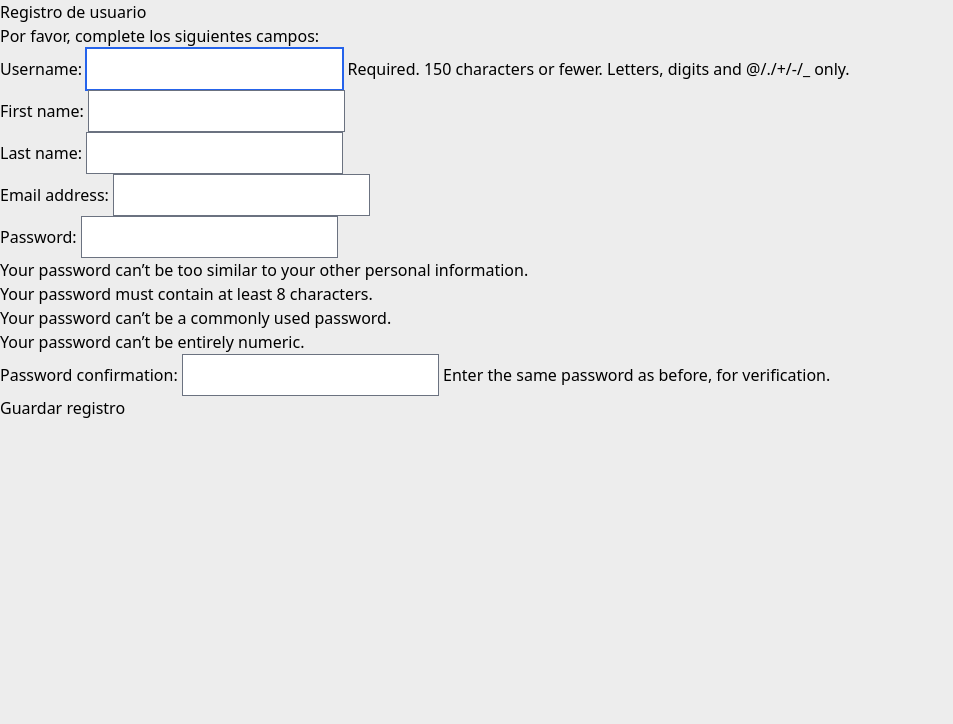
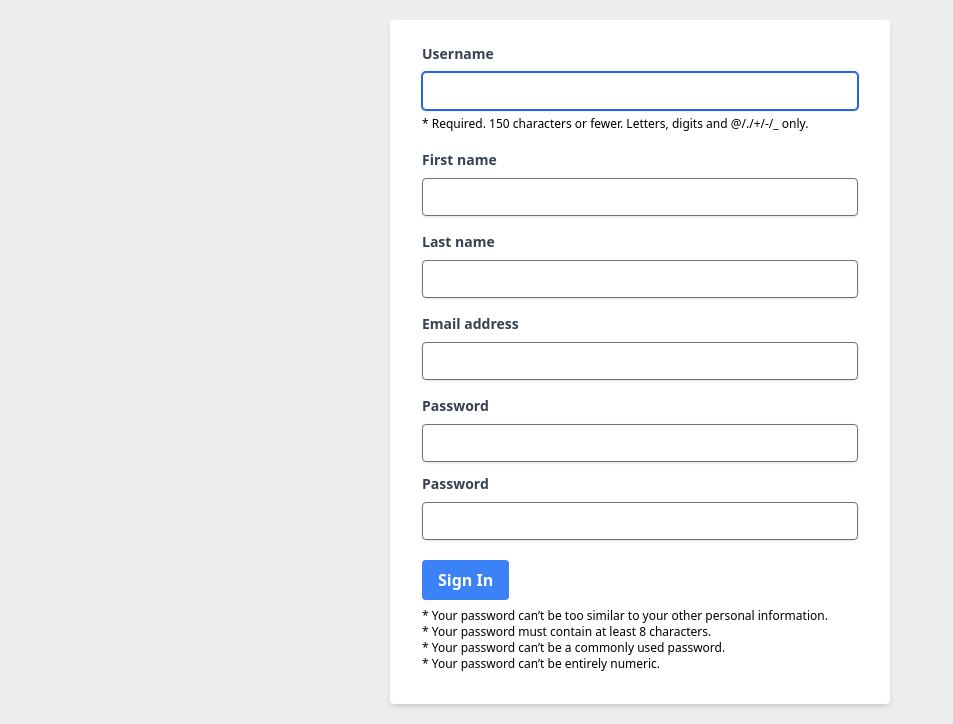
Before and after one commit to kuronosu/malitracker, a Django app: page /accounts/signup/ in a window 1280 px wide. Shown: the part 76-800 px from the top of the page, without its empty margins (0-953 px from the left). Run offline with Django 4.2, Linux system fonts and the light colour scheme; some libraries are stand-ins or nearby versions.

Commit message:
Login y registro interfaz añadida

```diff
--- a/accounts/templates/accounts/signup.html
+++ b/accounts/templates/accounts/signup.html
@@ -1,11 +1,71 @@
 {% extends "base.html" %} {% block content %}
-<div>
-  <h1>Registro de usuario</h1>
-  <p>Por favor, complete los siguientes campos:</p>
 
-  <form method="post">
-    {% csrf_token %} {{ form.as_p }}
-    <input type="submit" value="Guardar registro" />
-  </form>
-</div>
+  <div class="flex justify-center mt-5" >
+    <div class="w-2/6 min-w-[500px] ">
+      <form method="post" class="bg-white shadow-md rounded px-8 pt-6 pb-8 mb-4 ">
+        {% csrf_token %}
+        <div class="mb-4">
+          <label class="block text-gray-700 text-sm font-bold mb-2" for="id_username">
+            Username
+          </label>
+          <input value="{% if form.username.value %}{{ form.username.value }}{% endif %}" type="text" name="username" maxlength="150" autofocus="" required="" id="id_username" class="shadow appearance-none border rounded w-full py-2 px-3 text-gray-700 leading-tight focus:outline-none focus:shadow-outline" >
+          <span class="helptext text-xs"> * Required. 150 characters or fewer. Letters, digits and @/./+/-/_ only.</span>
+          <p class="text-red-500 text-xs italic">{% for error in form.username.errors %}{{error}}<br>{% endfor %}</p>
+        </div>
+        <div class="mb-4">
+          <label class="block text-gray-700 text-sm font-bold mb-2" for="id_first_name">
+            First name
+          </label>
+          <input value="{% if form.first_name.value %}{{ form.first_name.value }}{% endif %}" type="text" name="first_name" maxlength="150" id="id_first_name" class="shadow appearance-none border rounded w-full py-2 px-3 text-gray-700 leading-tight focus:outline-none focus:shadow-outline" >
+          <p class="text-red-500 text-xs italic">{% for error in form.first_name.errors %}{{error}}<br>{% endfor %}</p>
+        </div>
+        <div class="mb-4">
+          <label class="block text-gray-700 text-sm font-bold mb-2" for="id_last_name">
+            Last name
+          </label>
+          <input value="{% if form.last_name.value %}{{ form.last_name.value }}{% endif %}" type="text" name="last_name" maxlength="150" id="id_last_name" class="shadow appearance-none border rounded w-full py-2 px-3 text-gray-700 leading-tight focus:outline-none focus:shadow-outline" >
+          <p class="text-red-500 text-xs italic">{% for error in form.last_name.errors %}{{error}}<br>{% endfor %}</p>
+        </div>
+        <div class="mb-4">
+          <label class="block text-gray-700 text-sm font-bold mb-2" for="id_email">
+            Email address
+          </label>
+          <input value="{% if form.email.value %}{{ form.email.value }}{% endif %}" type="email" name="email" maxlength="254" id="id_email" class="shadow appearance-none border rounded w-full py-2 px-3 text-gray-700 leading-tight focus:outline-none focus:shadow-outline" >
+          <p class="text-red-500 text-xs italic">{% for error in form.email.errors %}{{error}}<br>{% endfor %}</p>
+        </div>
+        <div class="">
+          <label class="block text-gray-700 text-sm font-bold mb-2" for="id_password1">
+            Password
+          </label>
+          <input value="{% if form.password1.value %}{{ form.password1.value }}{% endif %}" type="password" name="password1" autocomplete="new-password" required="" id="id_password1" class="shadow appearance-none border rounded w-full py-2 px-3 text-gray-700 mb-3 leading-tight focus:outline-none focus:shadow-outline" >
+          <p class="text-red-500 text-xs italic">{% for error in form.password1.errors %}{{error}}<br>{% endfor %}</p>
+        </div>
+        <div>
+          <label class="block text-gray-700 text-sm font-bold mb-2" for="id_password2">
+            Password
+          </label>
+          <input value="{% if form.password2.value %}{{ form.password2.value }}{% endif %}" type="password" name="password2" autocomplete="new-password" required="" id="id_password2" class="shadow appearance-none border rounded w-full py-2 px-3 text-gray-700 mb-3 leading-tight focus:outline-none focus:shadow-outline" >
+          <p class="text-red-500 text-xs italic">
+            {% for error in form.password2.errors %}{{error}}<br>{% endfor %}
+          </p>
+        </div>
+        {% for error in form.non_field_errors %}
+          <p class="text-red-500 text-xs italic">{{error}}</p>
+        {% endfor %}
+        <div class="flex items-center justify-between mt-2 ">
+          <button class="bg-blue-500 hover:bg-blue-700 text-white font-bold py-2 px-4 rounded focus:outline-none focus:shadow-outline" type="submit" value="Guardar registro">
+            Sign In
+          </button>
+        </div>
+        <div class="mt-2" >
+          <ul class="text-xs" >
+            <li> * Your password can’t be too similar to your other personal information.</li>
+            <li> * Your password must contain at least 8 characters.</li>
+            <li> * Your password can’t be a commonly used password.</li>
+            <li> * Your password can’t be entirely numeric.</li>
+          </ul>
+        </div>
+      </form>
+    </div>
+  </div>
 {% endblock %}
--- a/accounts/views.py
+++ b/accounts/views.py
@@ -9,3 +9,9 @@ class SignUpView(CreateView):
     form_class = SignUpForm
     success_url = reverse_lazy('accounts:login')
     template_name = 'accounts/signup.html'
+
+    def post(self, req, *args, **kwargs):
+        form = self.get_form()
+        form.is_valid()
+        print(form.errors)
+        return super().post(req, *args, **kwargs)
--- a/products/templates/products/pricerecord_form.html
+++ b/products/templates/products/pricerecord_form.html
@@ -3,7 +3,6 @@
   <div class="flex justify-center bg-white rounded-md py-3 px-6 my-5" >
     <form method="post">
       {% csrf_token %}
-      <input type="hidden" name="" value="">
       <div>
         <label
           class="peer-focus:font-medium  text-sm text-gray-500 dark:text-gray-400 duration-300 transform -translate-y-6 scale-75 top-3 -z-10 origin-[0] peer-focus:left-0 peer-focus:text-blue-600 peer-focus:dark:text-blue-500 peer-placeholder-shown:scale-100 peer-placeholder-shown:translate-y-0 peer-focus:scale-75 peer-focus:-translate-y-6"
--- a/products/templates/products/product_detail.html
+++ b/products/templates/products/product_detail.html
@@ -1,7 +1,7 @@
 {% extends "base.html" %} {% block content %}
 
 <div class="flex justify-center">
-  <div class="bg-white rounded-md py-3 px-6 my-5">
+  <div class="bg-white rounded-md py-3 px-6 my-5 w-2/6 min-w-[500px] ">
     <div>
       <div class="flex justify-center items-center">
         <h1 class="text-xl my-5">{{ product.name }}</h1>
--- a/products/templates/products/product_form.html
+++ b/products/templates/products/product_form.html
@@ -1,7 +1,7 @@
 {% extends "base.html" %} {% block content %}
 <main class="flex justify-center mt-16" >
-  <div class="bg-white p-8 rounded-md w-1/5 ">
-    <h1 class="text-4xl mb-20" >Registro de producto</h1>
+  <div class="bg-white p-8 rounded-md w-2/6 min-w-[500px]">
+    <h1 class=" flex justify-center text-4xl mb-12" >Registro de producto</h1>
       <form method="POST" class="w-full" >
         {% csrf_token %}
           <div class="relative z-0 w-full mb-6 group">
```
Also changed, not shown: accounts/templates/accounts/login.html (+24 -8 lines).
